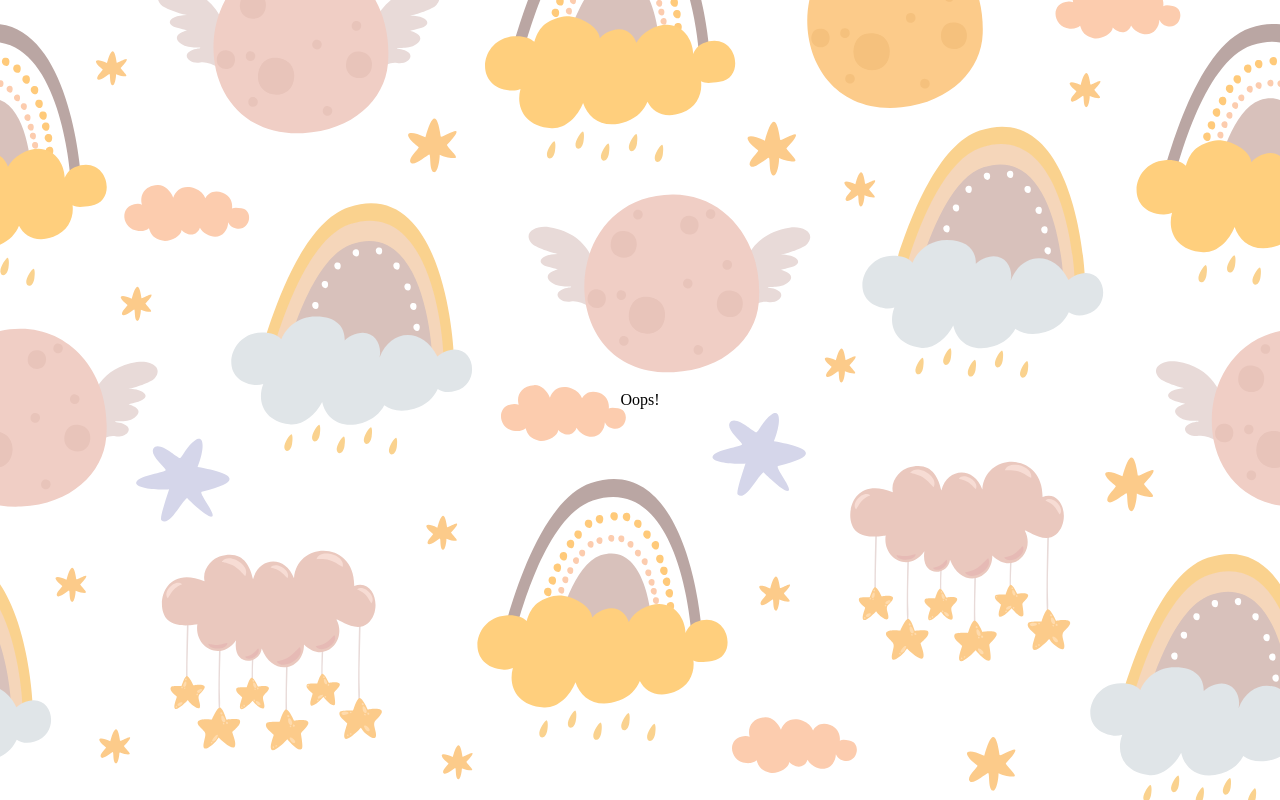
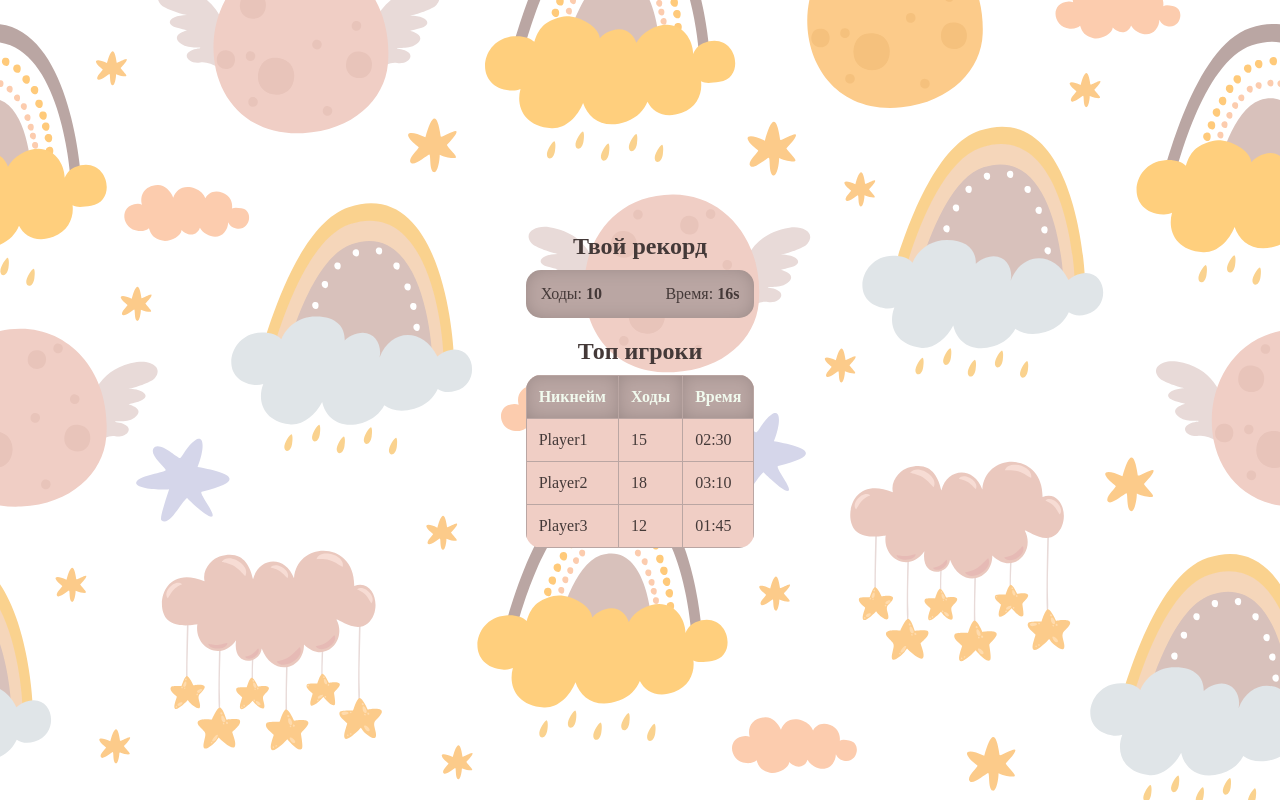
Before and after one commit to Luchiweb/jun-hackaton, a React (Vite) app in the folder client/: page /leaderboard in a window 1280 px wide. Built offline with nearby package versions, Linux system fonts and the light colour scheme.

Commit message:
feat: add leaderboard layout

```diff
--- a/client/src/App.jsx
+++ b/client/src/App.jsx
@@ -3,6 +3,7 @@ import Homepage from './pages/Homepage/Homepage';
 import Login from './pages/Login/Login';
 import Register from './pages/Register/Register';
 import Page404 from './pages/Page404/Page404';
+import Leaderboard from './pages/Leaderboard/Leaderboard';
 
 const App = () => {
   return (
@@ -11,6 +12,7 @@ const App = () => {
         <Route index path="/" element={<Homepage />} />
         <Route path="/login" element={<Login />} />
         <Route path="/register" element={<Register />} />
+        <Route path="/leaderboard" element={<Leaderboard />} />
         <Route path="*" element={<Page404 />} />
       </Routes>
     </main>
--- /dev/null
+++ b/client/src/pages/Leaderboard/Leaderboard.jsx
@@ -0,0 +1,50 @@
+import React from 'react';
+
+import s from './Leaderboard.module.scss';
+
+const Leaderboard = () => {
+  const leaderboardData = [
+    { username: 'Player1', moves: 15, time: '02:30' },
+    { username: 'Player2', moves: 18, time: '03:10' },
+    { username: 'Player3', moves: 12, time: '01:45' },
+  ];
+
+  return (
+    <div className={s.container}>
+      <div className="">
+        <h2>Твой рекорд</h2>
+        <div className={s.record}>
+          <div className="">
+            Ходы: <span>10</span>
+          </div>
+          <div className="">
+            Время: <span>16s</span>
+          </div>
+        </div>
+      </div>
+      <div className="">
+        <h2>Топ игроки</h2>
+        <table>
+          <thead>
+            <tr>
+              <th>Никнейм</th>
+              <th>Ходы</th>
+              <th>Время</th>
+            </tr>
+          </thead>
+          <tbody>
+            {leaderboardData.map((record, index) => (
+              <tr key={index}>
+                <td>{record.username}</td>
+                <td>{record.moves}</td>
+                <td>{record.time}</td>
+              </tr>
+            ))}
+          </tbody>
+        </table>
+      </div>
+    </div>
+  );
+};
+
+export default Leaderboard;
--- /dev/null
+++ b/client/src/pages/Leaderboard/Leaderboard.module.scss
@@ -0,0 +1,59 @@
+@import '../../mixins.scss';
+
+.container {
+  display: flex;
+  flex-direction: column;
+  gap: 20px;
+  text-align: center;
+}
+
+.record {
+  display: flex;
+  justify-content: space-between;
+  background-color: $dark;
+  padding: 15px;
+  border-radius: 15px;
+  box-shadow: 0px 0px 20px -5px rgba(0, 0, 0, 0.25) inset;
+  color: $text;
+  width: 100%;
+
+  & span {
+    font-weight: 600;
+  }
+}
+
+table {
+  width: 100%;
+  border-collapse: collapse;
+  border-radius: 15px;
+  margin-bottom: 20px;
+  cursor: default;
+  color: $text;
+  overflow: hidden;
+
+  th,
+  td {
+    padding: 12px;
+    text-align: left;
+    border: 1px solid $dark;
+  }
+
+  th {
+    background-color: $dark;
+    box-shadow: 0px 0px 20px -5px rgba(0, 0, 0, 0.25) inset;
+    color: $white;
+  }
+
+  tr {
+    background-color: $light;
+  }
+
+  tr:nth-child(even) {
+    background-color: $light;
+  }
+}
+
+h2 {
+  color: $text;
+  margin-bottom: 10px;
+}
```
